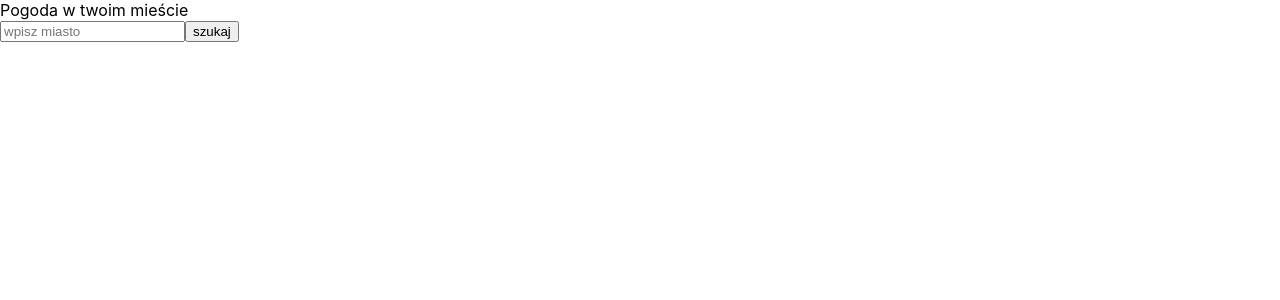
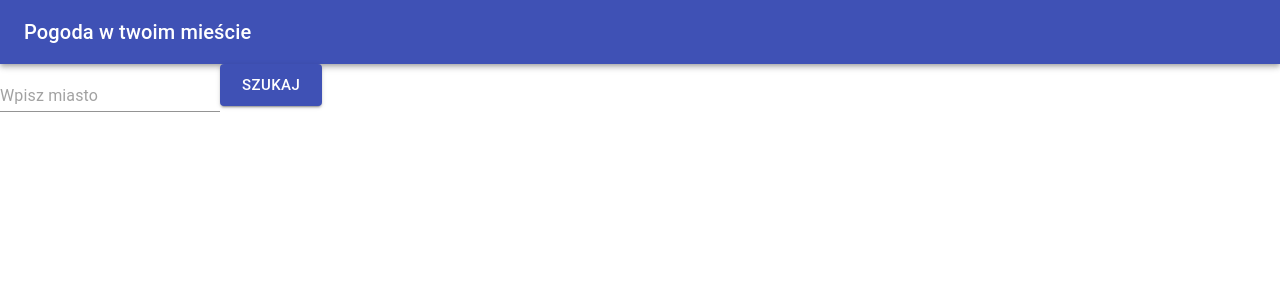
Before and after one commit to piotrr91/weather-app, a React (Create React App) app: page / in a window 1280 px wide. Shown: the top 300 px of the page. Built offline with nearby package versions, Linux system fonts and the light colour scheme.

Commit message:
add appbar, update button&textfield

```diff
--- a/src/components/App.js
+++ b/src/components/App.js
@@ -2,6 +2,7 @@ import React, {Component} from 'react';
 import './App.css';
 import Form from './Form';
 import Result from './Result';
+import AppBar from './AppBar';
 const APIKey = '89a828a6427dbfe875625255fc1014e1'; //klucz do api
 
 class App extends Component {
@@ -62,7 +63,7 @@ class App extends Component {
   render() {
   return (
     <div className="App">
-      Pogoda w twoim mieście
+      <AppBar/>
       <Form value = {this.state.value}
             change = {this.handleInputChange}
             submit = {this.handleCitySubmit}
--- /dev/null
+++ b/src/components/AppBar.js
@@ -0,0 +1,29 @@
+import React from 'react';
+import { makeStyles } from '@material-ui/core/styles';
+import AppBar from '@material-ui/core/AppBar';
+import Toolbar from '@material-ui/core/Toolbar';
+import Typography from '@material-ui/core/Typography';
+
+const useStyles = makeStyles({
+  root: {
+    flexGrow: 1,
+  },
+});
+
+function SimpleAppBar() {
+  const classes = useStyles();
+
+  return (
+    <div className={classes.root}>
+      <AppBar position="static" color="primary">
+        <Toolbar>
+          <Typography variant="h6" color="inherit">
+            Pogoda w twoim mieście
+          </Typography>
+        </Toolbar>
+      </AppBar>
+    </div>
+  );
+}
+
+export default SimpleAppBar;
--- a/src/components/Form.js
+++ b/src/components/Form.js
@@ -1,17 +1,27 @@
 import React from 'react';
+import Button from '@material-ui/core/Button';
+import TextField from '@material-ui/core/TextField';
+
+
 
 const Form = props =>{
     return(
         <form onSubmit = {props.submit} >
-            <input type="text"
-            value = {props.value}
-            onChange={props.change}
-            placeholder="wpisz miasto"
+
+            <TextField
+
+         id="standard-with-placeholder"
+         placeholder="Wpisz miasto"
+         margin="normal"
+         value={props.value}
+         onChange={props.change}
             />
-            <button>szukaj</button>
+
+            <Button size="large" variant="contained" color="primary" onClick= {props.submit} >szukaj</Button>
         </form>
 
     )
 }
 
+
 export default Form
--- a/src/components/Result.js
+++ b/src/components/Result.js
@@ -28,7 +28,7 @@ const Result = props => {
     return (
 
       <div className= "result">
-          {err ? `Nie ma w bazie takiego miasta${city} `: content}
+          {err ? `Nie ma w bazie takiego miasta: ${city} `: content}
       </div>
 
 
```
